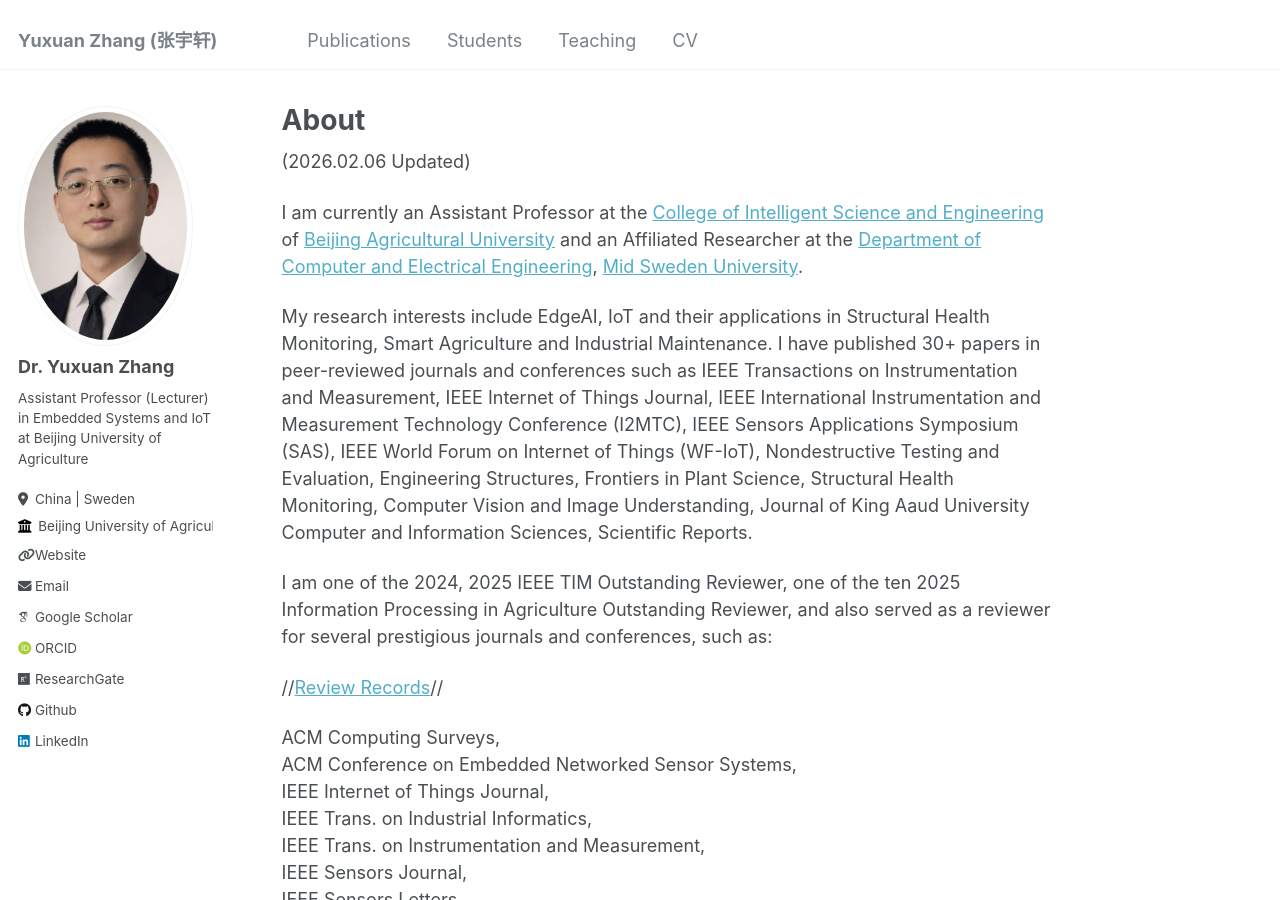
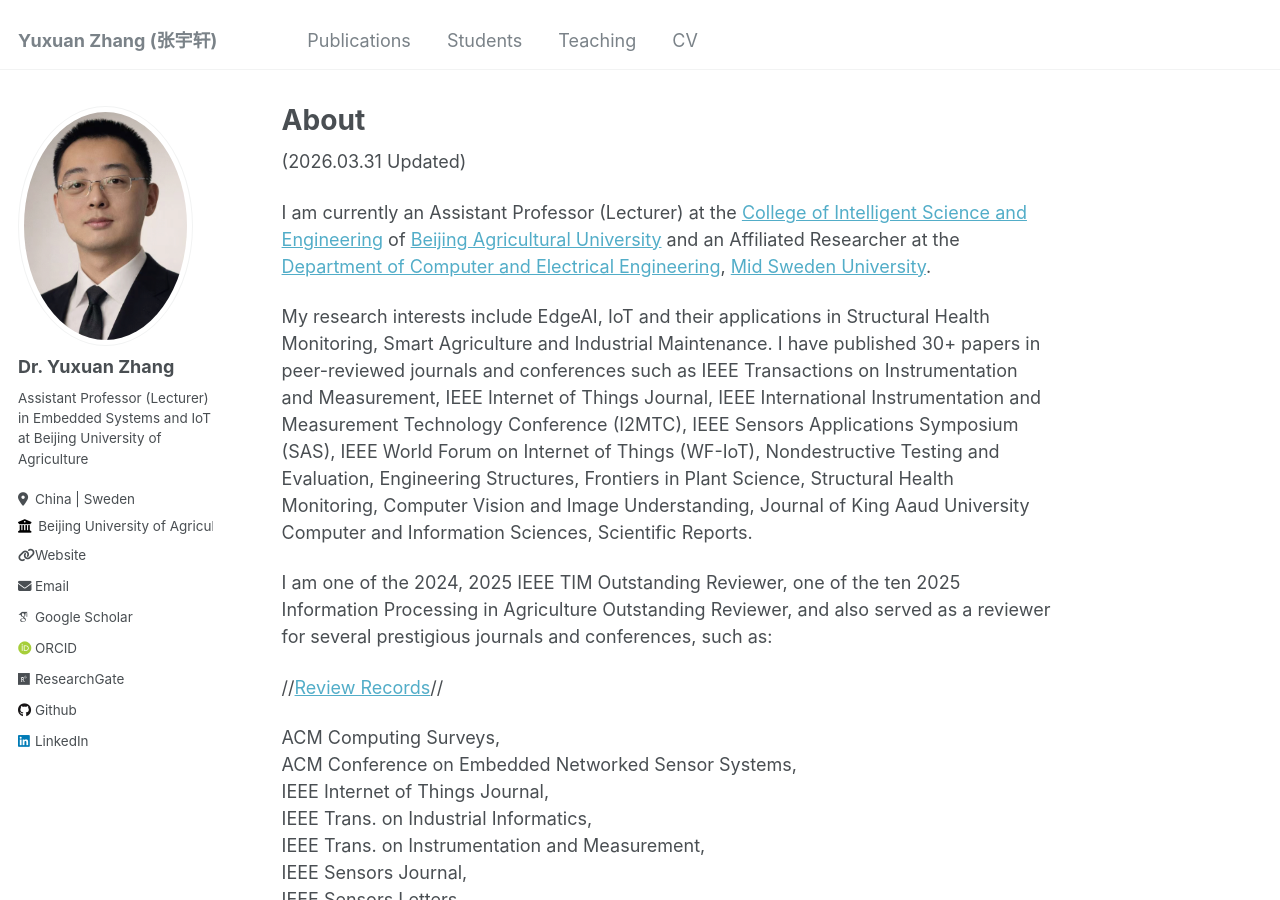
Before and after one commit to YuxuanZhang-96/YuxuanZhang-96.github.io, a Jekyll site: the page built from _pages/about.md, in a window 1280 px wide and 900 px high. Built offline with Jekyll 4.4.1, drawn with Linux system fonts in a browser that asks for light colours; some web fonts are replaced.

Commit message:
Update about.md

```diff
--- a/_pages/about.md
+++ b/_pages/about.md
@@ -6,9 +6,9 @@ redirect_from:
   - /about/
   - /about.html
 ---
-(2026.02.06 Updated)
+(2026.03.31 Updated)
 
-I am currently an Assistant Professor at the [College of Intelligent Science and Engineering](https://en.bua.edu.cn/Colleges___Faculties/College_of_Intelligent_Science_and_Engineering.htm) of [Beijing Agricultural University](https://en.bua.edu.cn/) and an Affiliated Researcher at the [Department of Computer and Electrical Engineering](https://www.miun.se/en/meet-mid-sweden-university/Organisation/departments/det/), [Mid Sweden University](https://www.miun.se/en/).
+I am currently an Assistant Professor (Lecturer) at the [College of Intelligent Science and Engineering](https://en.bua.edu.cn/Colleges___Faculties/College_of_Intelligent_Science_and_Engineering.htm) of [Beijing Agricultural University](https://en.bua.edu.cn/) and an Affiliated Researcher at the [Department of Computer and Electrical Engineering](https://www.miun.se/en/meet-mid-sweden-university/Organisation/departments/det/), [Mid Sweden University](https://www.miun.se/en/).
 
 My research interests include EdgeAI, IoT and their applications in Structural Health Monitoring, Smart Agriculture and Industrial Maintenance.  I have published 30+ papers in peer-reviewed journals and conferences such as IEEE Transactions on Instrumentation and Measurement, IEEE Internet of Things Journal, IEEE International Instrumentation and Measurement Technology Conference (I2MTC), IEEE Sensors Applications Symposium (SAS), IEEE World Forum on Internet of Things (WF-IoT), Nondestructive Testing and Evaluation, Engineering Structures, Frontiers in Plant Science, Structural Health Monitoring, Computer Vision and Image Understanding, Journal of King Aaud University Computer and Information Sciences, Scientific Reports.
 
```
